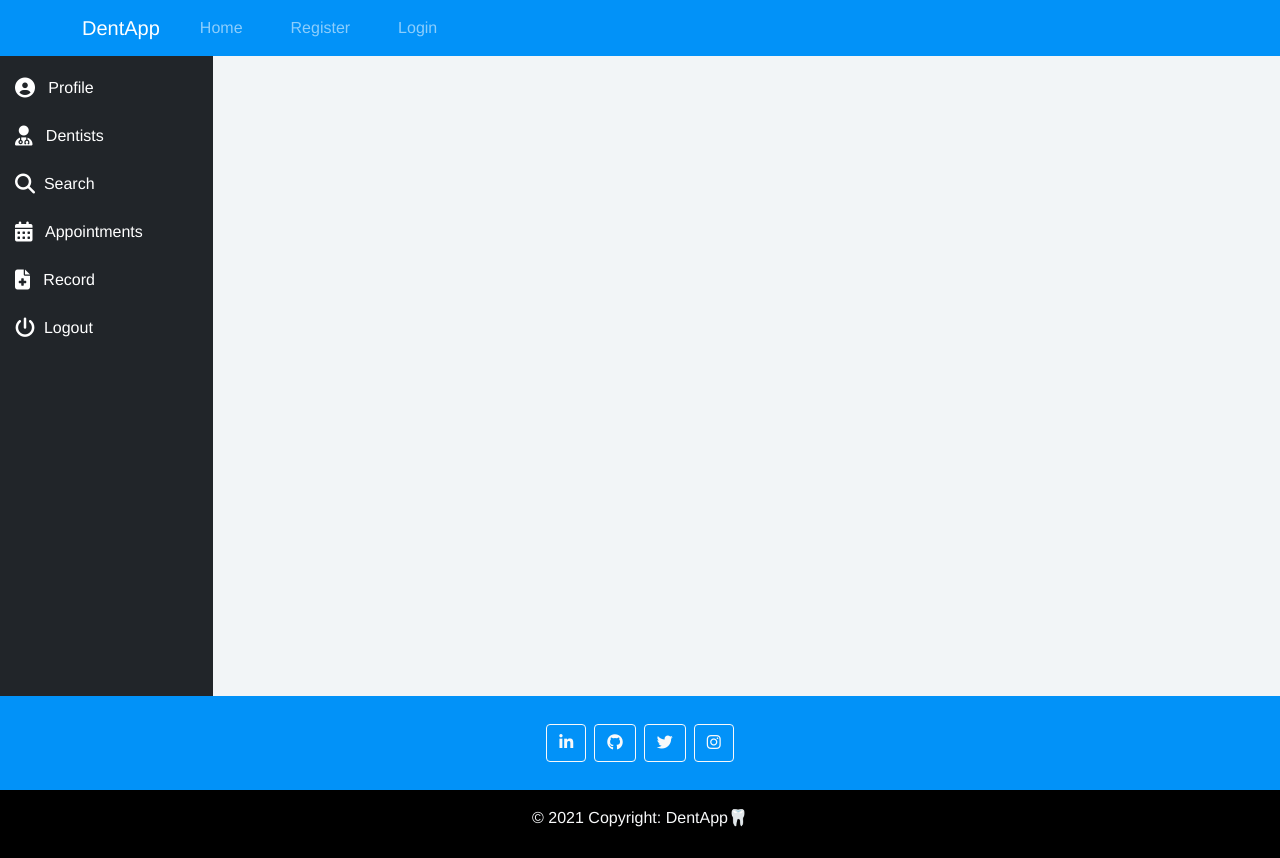
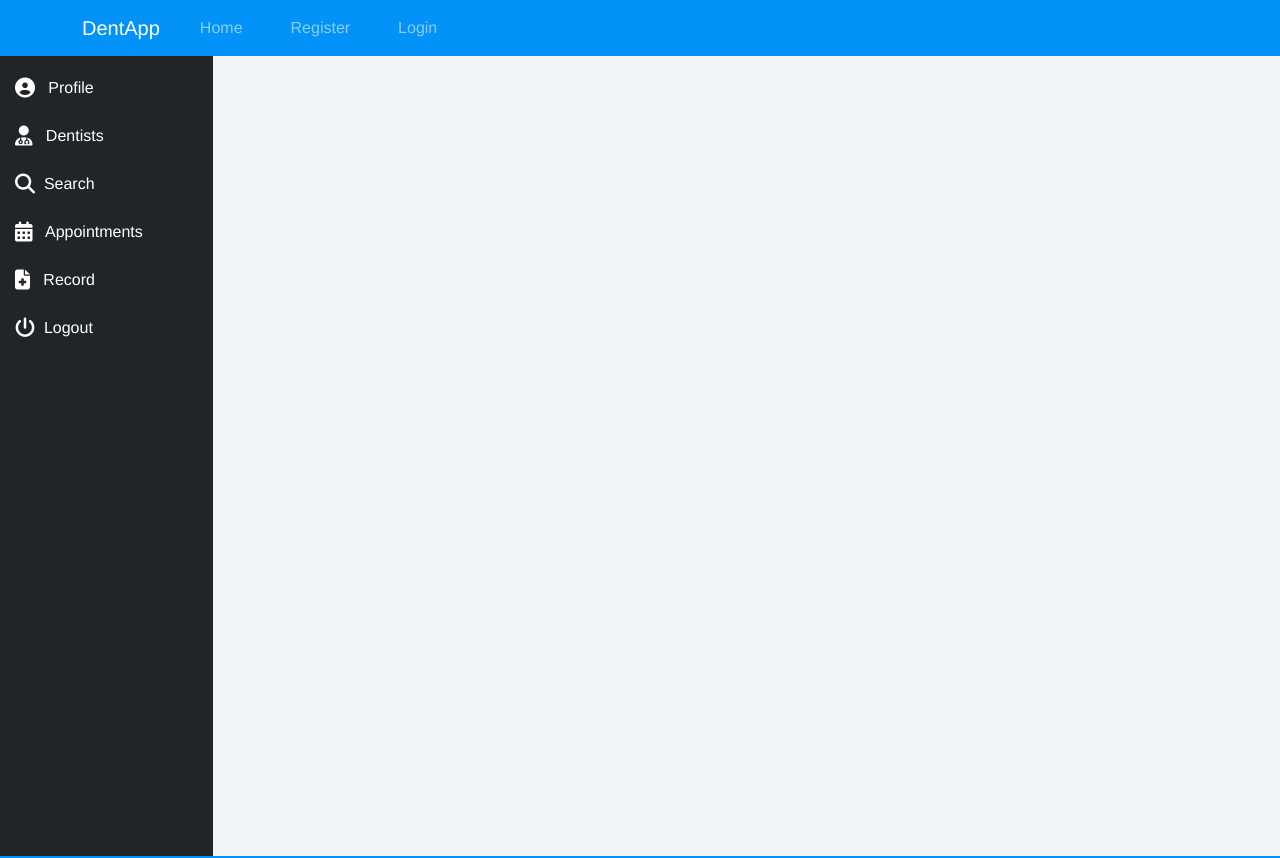
Before and after one commit to ibobev/dent-appointment-system, a Vue app in the folder client/: page /patient in a window 1280 px wide. Shown: the top 858 px of the page. Built offline with nearby package versions, Linux system fonts and the light colour scheme.

Commit message:
Fixed height in PatientDashboard

```diff
--- a/client/src/views/Patient/PatientDashboard.vue
+++ b/client/src/views/Patient/PatientDashboard.vue
@@ -17,16 +17,10 @@
 @media (min-width: 991px) and (max-width: 2600px)
 {
   .patient-dashboard-container{
-  height:80vh;
+  height:100vh;
   }
 }
 
-/*@media screen and (min-width: 768px) {
-  .patient-dashboard-container {
-    min-height: 100vh;
-    height: 100vh;
-  }
-}*/
 </style>
 
 <script>
```
